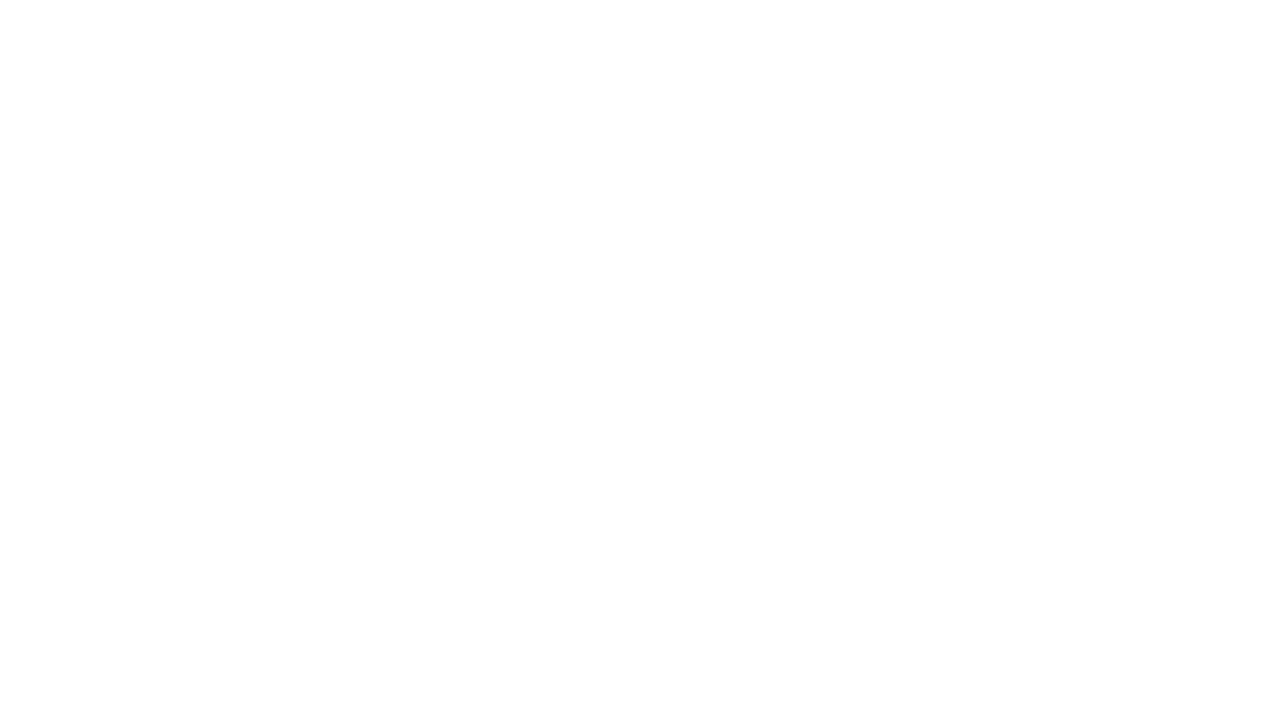
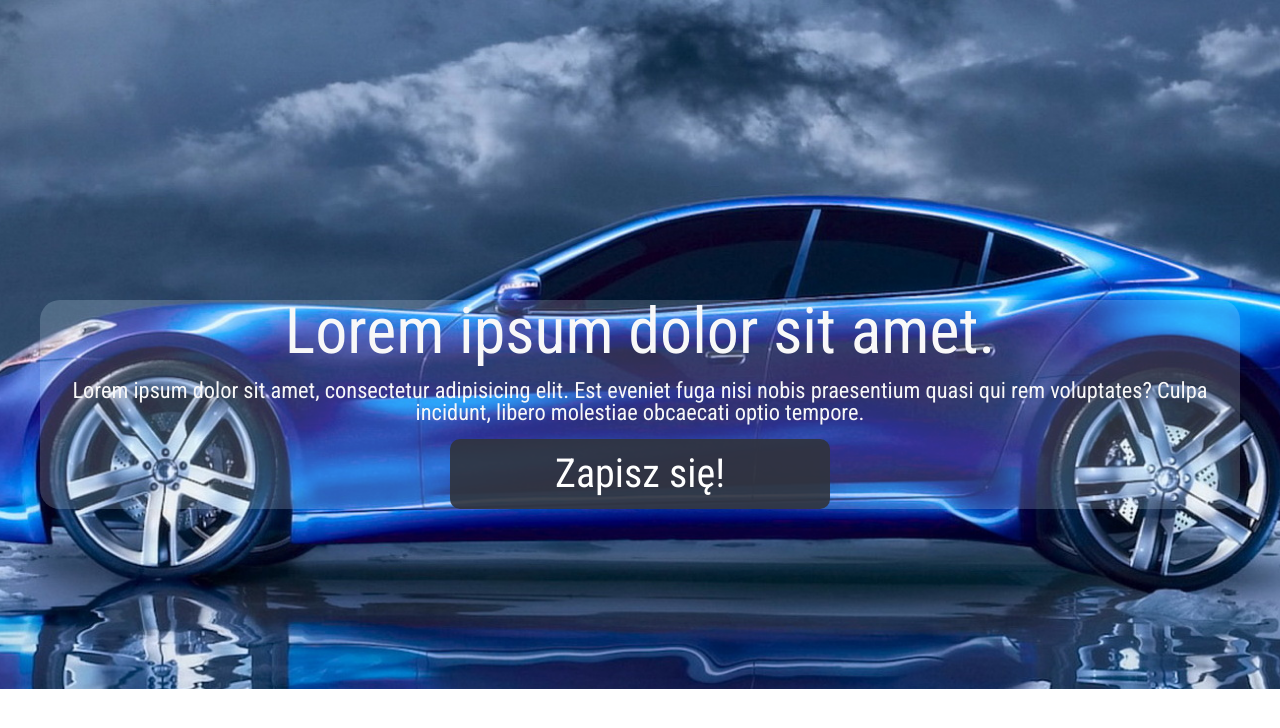
Before and after one commit to infoshareacademy/jfdzs1-ff, a plain HTML site: page index.html in a window 1280 px wide. Drawn offline with Linux system fonts and the light colour scheme.

Commit message:
Added main photo, text and button

```diff
--- a/css/main.css
+++ b/css/main.css
@@ -56,3 +56,75 @@ table {
 /*
 -----------===  END OF CSS-RESET  ===-----------------
 */
+
+html, body {
+	margin: 0;
+	height: 100%;
+}
+
+/* SLIDER */
+
+.slider {
+	display: flex;
+	text-align: center;
+	color: #f8f8f8;
+	background: url(../images/slider.jpg) no-repeat center center;
+	background-size: auto 100%;
+	justify-content:center;
+	align-items:center;
+	max-width: 100%;
+	max-height: 100%;
+}
+
+	.slider_container {
+		max-width: 1200px;
+		justify-content:center;
+		align-items:center;
+		text-align: center;
+	}
+
+	.slider_text {
+		position: relative;
+		margin-top: 25%;
+		margin-bottom: 15%;
+		font-family: 'Roboto Condensed', sans-serif;
+		background: rgba(216,238,255,0.2);
+		border-radius: 20px;
+		border-color: rgba(216,238,255.0.2);
+		border-style: solid;
+	}
+
+	.slider_text h1 {
+		font-size: 4em;
+		margin-bottom: 15px;
+	}
+
+	.slider_text p {
+		margin-bottom: 15px;
+		font-size: 1.4rem;
+	}
+
+	.slider_button {
+
+		background: rgba(48,51,60,0.9);
+		padding: 15px 10px 15px 10px;
+		width: 30%;
+		margin: 0 auto;
+		border-radius: 10px;
+		border-color: rgba(48,51,60,0.9);
+		border-style: solid;
+	}
+
+	.slider_button a {
+		font-family: 'Roboto Condensed', sans-serif;
+		font-size: 2.5em;
+		color: rgba(255,255,255,1);
+		text-decoration: none;
+	}
+
+	.slider_button a:hover {
+		text-decoration: none;
+		font-weight: 700;
+	}
+
+/* END OF SLIDER */
--- a/index.html
+++ b/index.html
@@ -5,6 +5,7 @@
         <meta charset="UTF-8">
         <title>FF MotoGol</title>
         <link rel="stylesheet" href="css/main.css">
+        <link href="https://fonts.googleapis.com/css?family=Roboto+Condensed" rel="stylesheet">
     </head>
 
     <body>
@@ -15,6 +16,19 @@
 
         <div class="main_div">
 
+            <!-- SLIDER -->
+            <div class="slider">
+                <div class="slider_container">
+                    <div class="slider_text">
+                        <h1>Lorem ipsum dolor sit amet.</h1>
+                        <p>Lorem ipsum dolor sit amet, consectetur adipisicing elit. Est eveniet fuga nisi nobis praesentium quasi qui rem voluptates? Culpa incidunt, libero molestiae obcaecati optio tempore.</p>
+                        <div class="slider_button">
+                            <a href="#">Zapisz się!</a>
+                        </div>
+                    </div>
+                </div>
+            </div>
+
         </div>
 
         <footer>
```
Also changed, not shown: images/slider.jpg (added).
